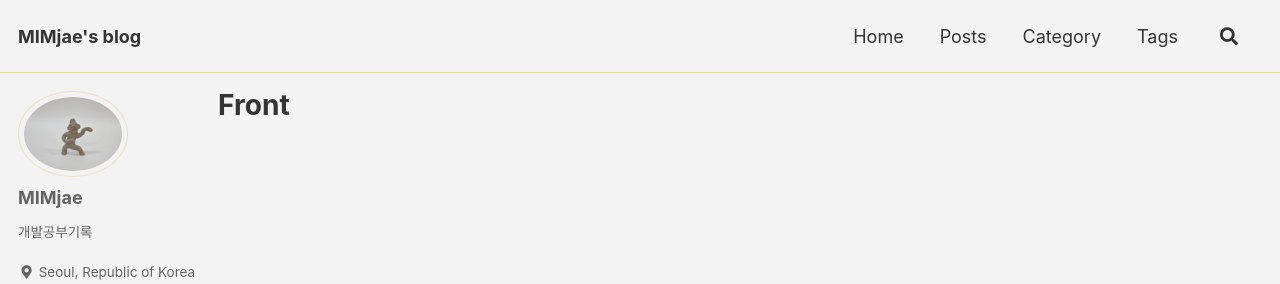
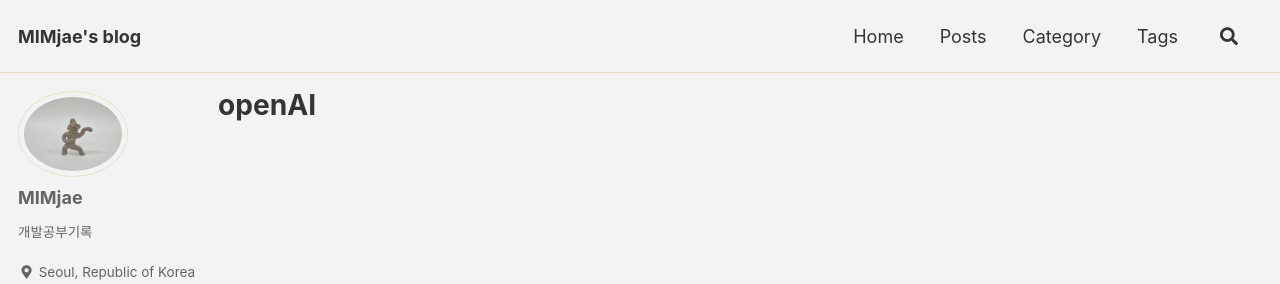
Before and after one commit to MIMjae/MIMjae.github.io, a Jekyll site: the page built from _pages/categories/OpenAI.md, in a window 1280 px wide. Shown: the top 284 px of the page. Built offline with Jekyll 4.4.1, drawn with Linux system fonts in a browser that asks for light colours; cached includes are drawn as plain includes.

```diff
--- a/_pages/categories/OpenAI.md
+++ b/_pages/categories/OpenAI.md
@@ -1,13 +1,13 @@
 ---
-title: "Front"
+title: "openAI"
 layout: archive
-permalink: /categories/Front/
-taxonomy: Front
+permalink: /categories/openAI/
+taxonomy: openAI
 sidebar:
   nav: "docs"
 ---
 
-{% assign posts = site.categories['Front']%}
+{% assign posts = site.categories['openAI']%}
 {% for post in posts %}
   {% include archive-single.html type=page.entries_layout %}
 {% endfor %}
```
